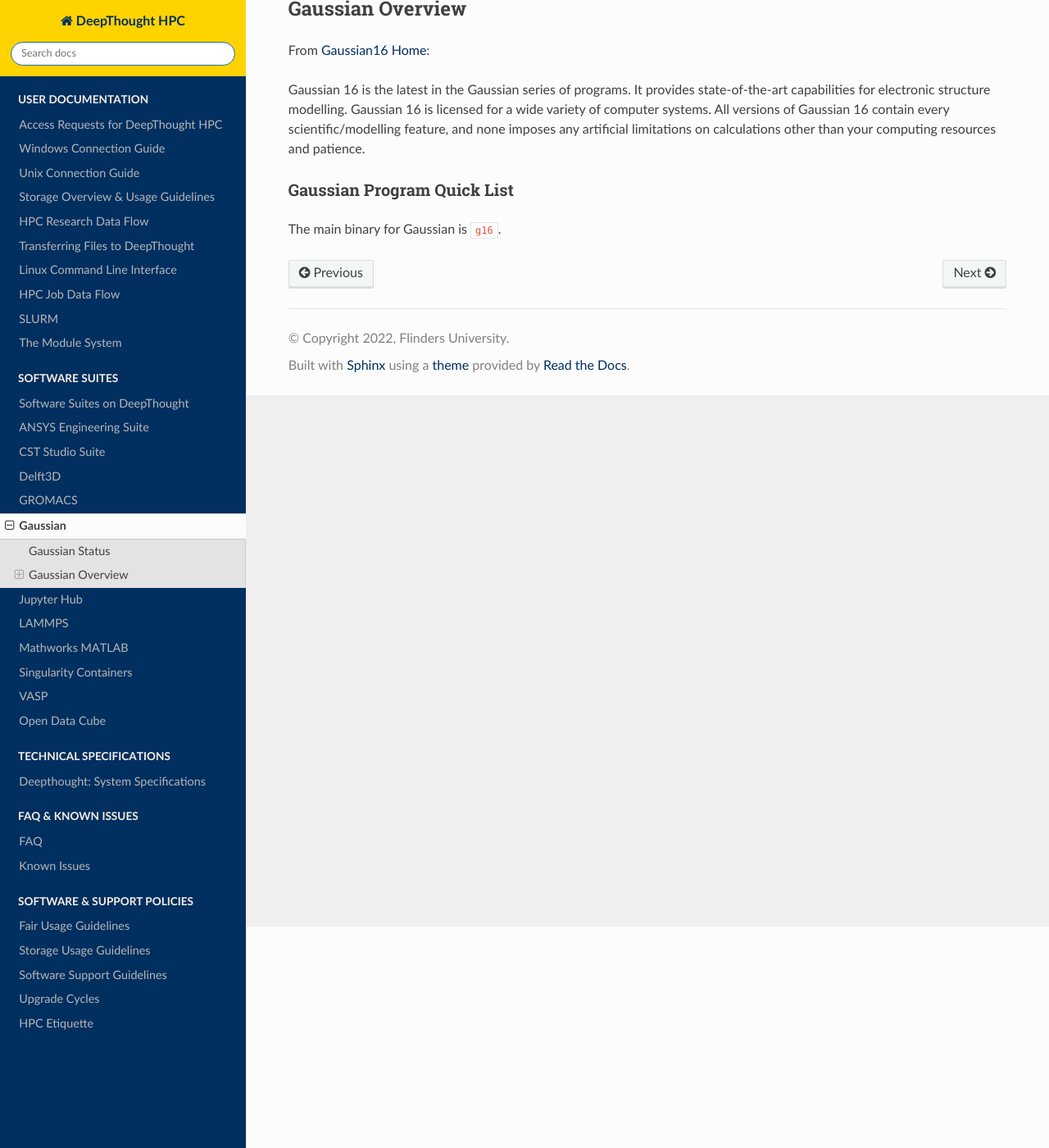
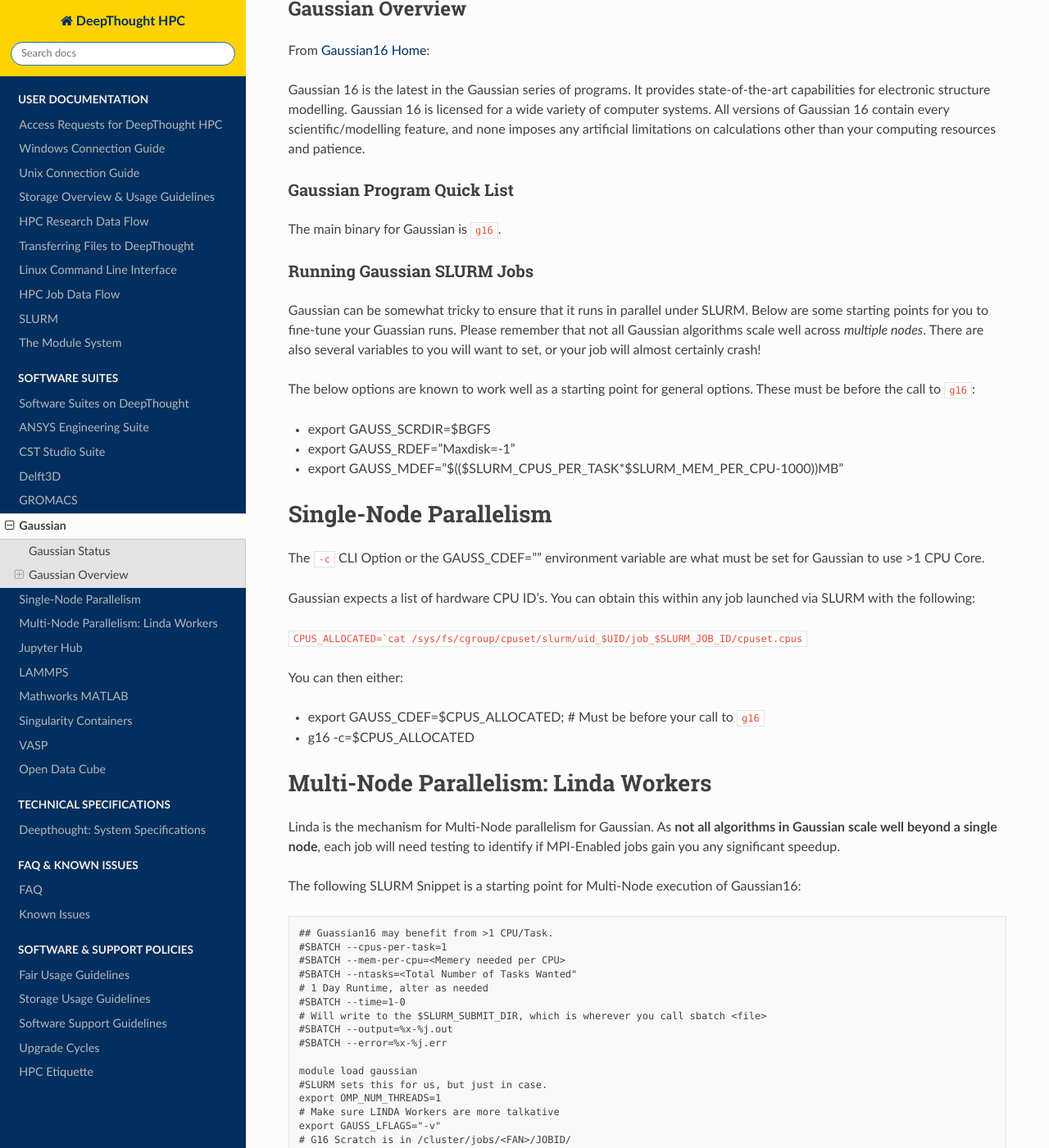
Before and after one commit to flindersuni/DeepThoughtHPC-docs, a Sphinx documentation site: the page built from docs/source/software/gaussian16.rst, in a window 1280 px wide and 1400 px high, scrolled down 270 px. Shown: the whole window at 82% size. Built offline with Sphinx 7.4.7 and the Read the Docs theme 2.0.0, drawn with Linux system fonts in a browser that asks for light colours; pages that are not in the unit, such as notebooks, are missing from menus; some of the changed text lies outside the part shown.

Commit message:
G16 & GMX CLI Updates

```diff
--- a/docs/source/software/gaussian16.rst
+++ b/docs/source/software/gaussian16.rst
@@ -25,3 +25,77 @@
 ++++++++++++++++++++++++++++++++++++++++++++++++++
 
 The main binary for Gaussian is ``g16``.
+
+
+++++++++++++++++++++++++++++++++++++++
+Running Gaussian SLURM Jobs
+++++++++++++++++++++++++++++++++++++++
+
+Gaussian can be somewhat tricky to ensure that it runs in parallel under SLURM. Below are some starting points for you to fine-tune your Guassian runs.  Please remember that
+not all Gaussian algorithms scale well across *multiple nodes*. There are also several variables to you will want to set, or your job will almost certainly crash!
+
+The below options are known to work well as a starting point for general options. These must be before the call to ``g16``:
+
+- export GAUSS_SCRDIR=$BGFS
+- export GAUSS_RDEF="Maxdisk=-1"
+- export GAUSS_MDEF="$(($SLURM_CPUS_PER_TASK*$SLURM_MEM_PER_CPU-1000))MB"
+
+
+
+-------------------------
+Single-Node Parallelism
+-------------------------
+
+The ``-c`` CLI Option or the GAUSS_CDEF="" environment variable are what must be set for Gaussian to use >1 CPU Core.
+
+Gaussian expects a list of hardware CPU ID's. You can obtain this within any job launched via SLURM with the following:
+
+``CPUS_ALLOCATED=`cat /sys/fs/cgroup/cpuset/slurm/uid_$UID/job_$SLURM_JOB_ID/cpuset.cpus``
+
+You can then either:
+
+- export GAUSS_CDEF=$CPUS_ALLOCATED; # Must be before your call to ``g16``
+- g16 -c=$CPUS_ALLOCATED
+
+
+--------------------------------------
+Multi-Node Parallelism: Linda Workers
+--------------------------------------
+
+Linda is the mechanism for Multi-Node parallelism for Gaussian. As **not all algorithms in Gaussian scale well beyond a single node**,
+each job will need testing to identify if MPI-Enabled jobs gain you any significant speedup.
+
+
+The following SLURM Snippet is a starting point for Multi-Node execution of Gaussian16::
+
+    ## Guassian16 may benefit from >1 CPU/Task.
+    #SBATCH --cpus-per-task=1
+    #SBATCH --mem-per-cpu=<Memery needed per CPU>
+    #SBATCH --ntasks=<Total Number of Tasks Wanted"
+    # 1 Day Runtime, alter as needed
+    #SBATCH --time=1-0
+    # Will write to the $SLURM_SUBMIT_DIR, which is wherever you call sbatch <file>
+    #SBATCH --output=%x-%j.out
+    #SBATCH --error=%x-%j.err
+
+    module load gaussian
+    #SLURM sets this for us, but just in case.
+    export OMP_NUM_THREADS=1
+    # Make sure LINDA Workers are more talkative
+    export GAUSS_LFLAGS="-v"
+    # G16 Scratch is in /cluster/jobs/<FAN>/JOBID/
+    export GAUSS_SCRDIR=$BGFS
+    # Generate the Linda Parallel hosts file
+    # If you need >1 CPU/Task, this will need alteration, to append each-nodes CPUSet as well as the node-name
+    for n in `scontrol show hostname | sort -u`; do
+    echo ${n}
+    done | paste -s -d, > g.nodes.$SLURM_JOBID
+
+    # Datestamp Start of G16 run in the SLURM Output file
+    date
+    g16 -w=`cat g.nodes.$SLURM_JOBID` <INPUT FILE>
+    # Datestamp End of G16 run in the SLURM Output file
+    date
+
+    # remove the par-nodes file
+    rm g.nodes.$SLURM_JOBID
```
Also changed, not shown: docs/source/software/gromacs.rst (+10 -3 lines).
